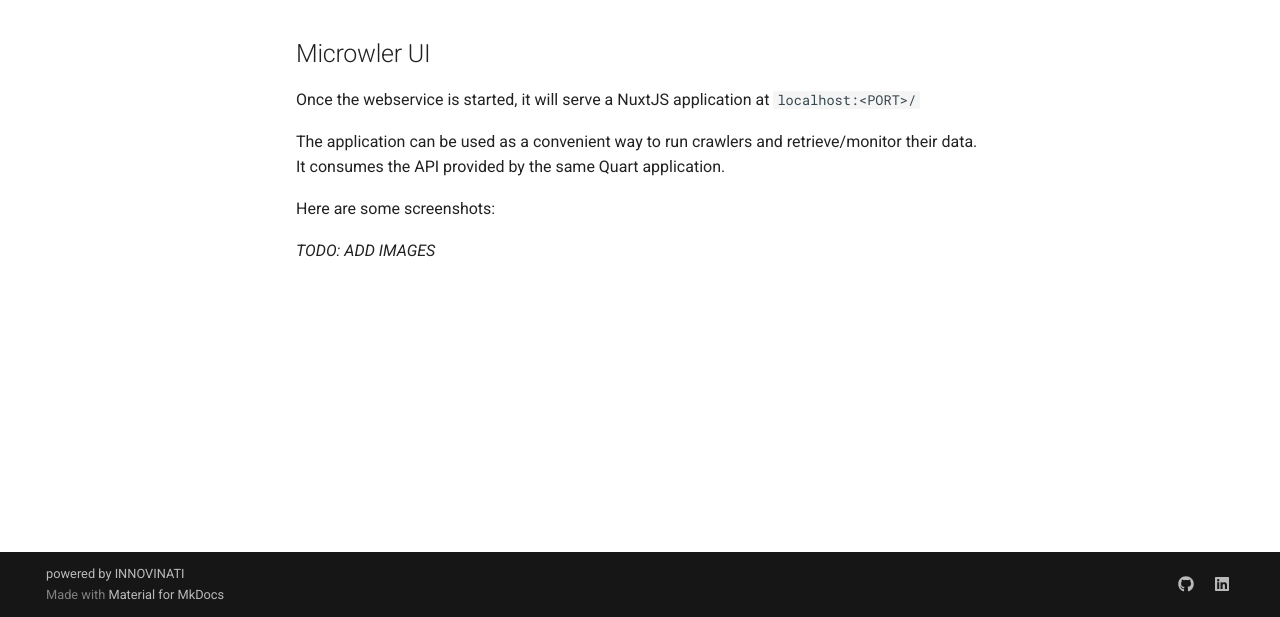
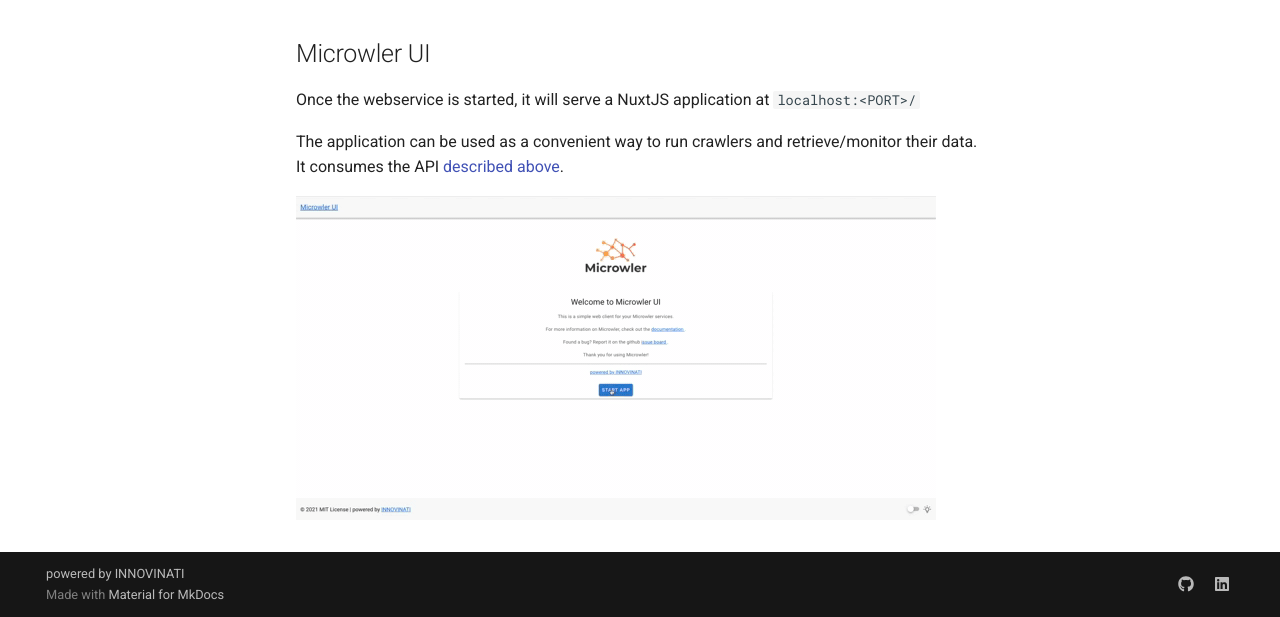
Before and after one commit to INNOVINATI/microwler, an MkDocs documentation site: the page built from docs/webservice.md, in a window 1280 px wide and 1380 px high, cut to the strip 763-1380 px from the top of the window. Built offline with MkDocs 1.6.1 and Material for MkDocs 9.7.7, drawn with Linux system fonts in a browser that asks for light colours; comment, search, counter and statistics services are not loaded.

Commit message:
Added demo.gif

```diff
--- a/docs/webservice.md
+++ b/docs/webservice.md
@@ -33,8 +33,6 @@
 Once the webservice is started, it will serve a NuxtJS application at `localhost:<PORT>/`
 
 The application can be used as a convenient way to run crawlers and retrieve/monitor their data.
-It consumes the API provided by the same Quart application.
+It consumes the API [described above](#api).
 
-Here are some screenshots:
-
-*TODO: ADD IMAGES*
+<img src="https://github.com/INNOVINATI/microwler/raw/master/docs/static/demo.gif" alt="Microwler UI">
```
Also changed, not shown: docs/static/demo.gif (added).
